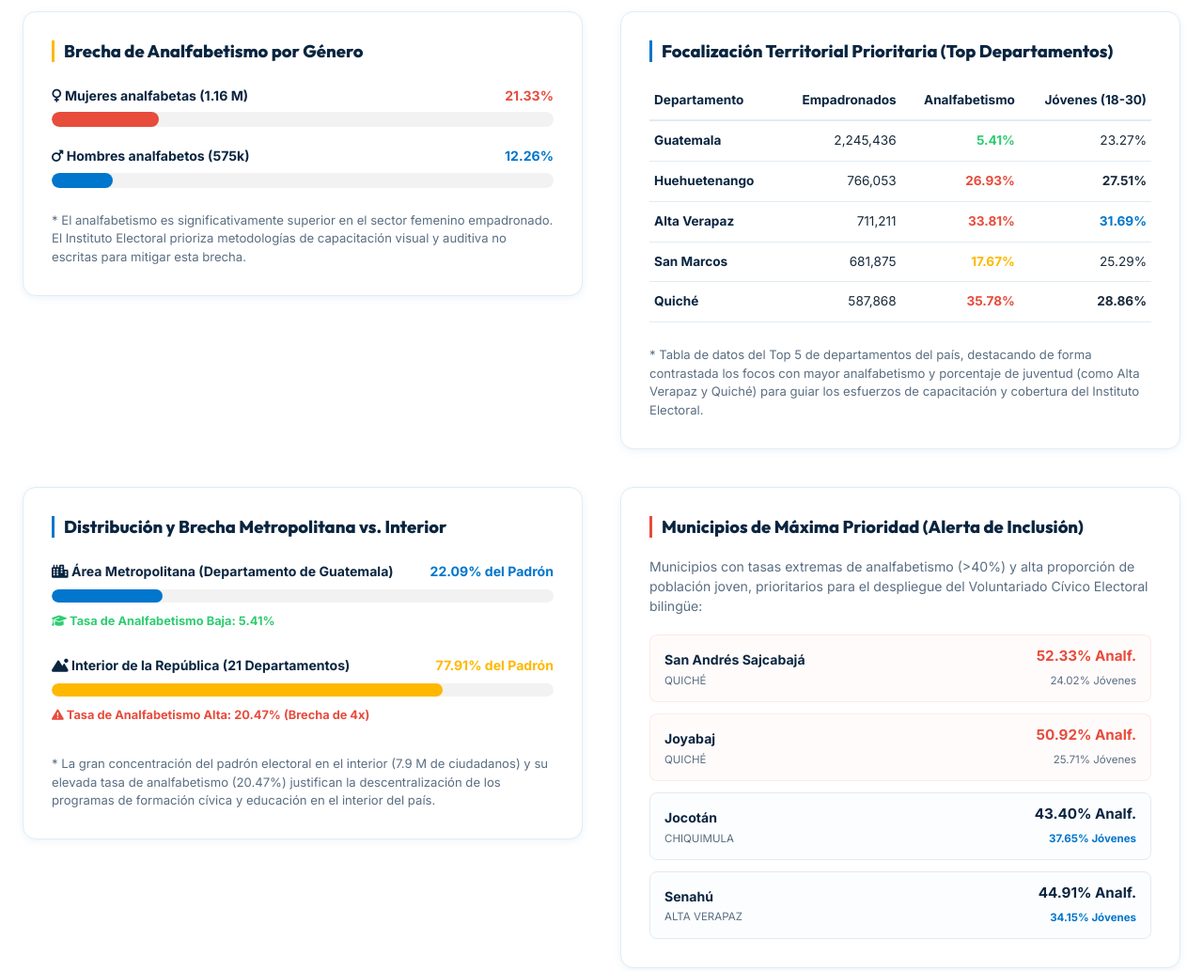
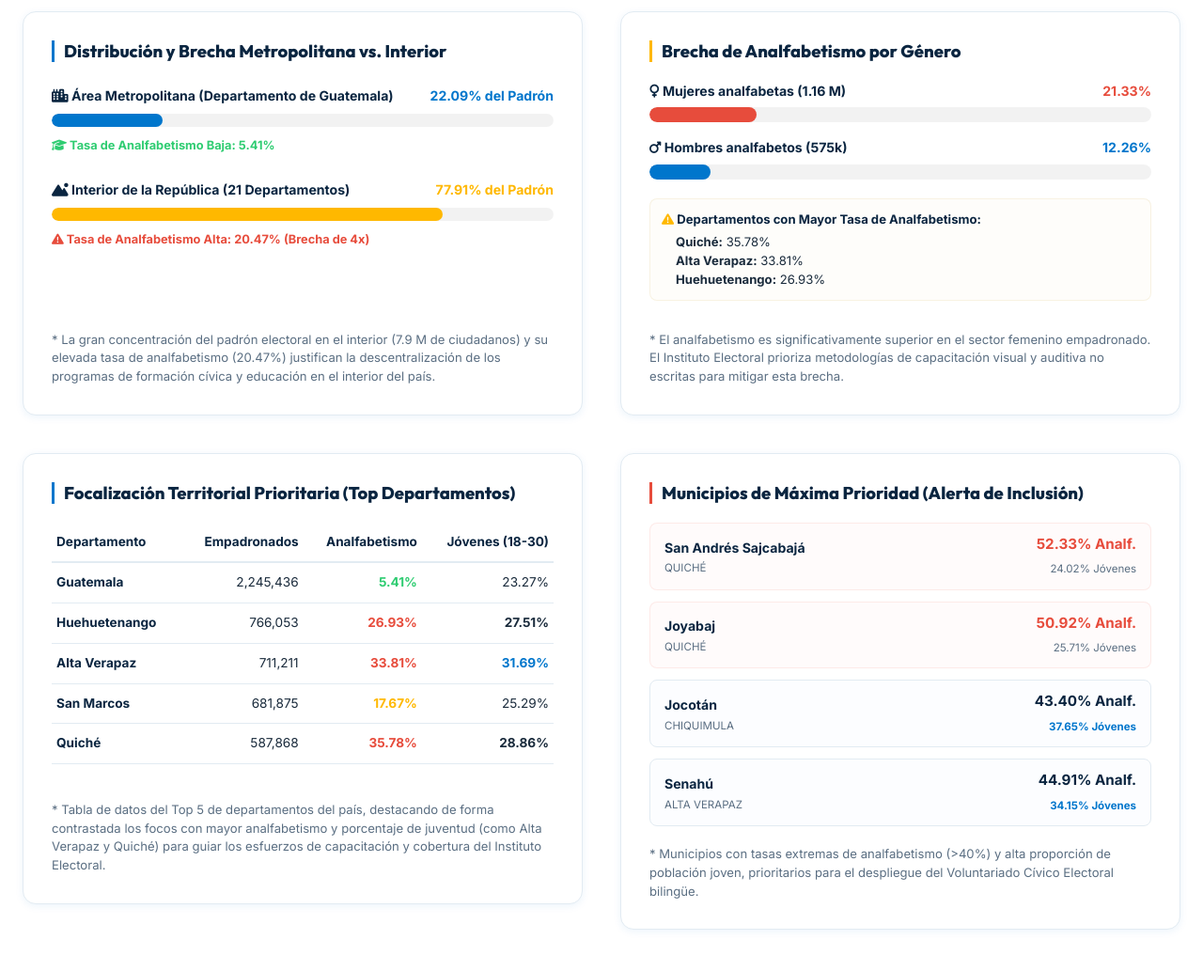
Before and after one commit to paolapaz202504/IEweb, a plain HTML site: page src/index.html in a window 1280 px wide. Shown: the part 2200-3233 px from the top of the page at 94% size. Drawn offline with Linux system fonts and the light colour scheme; no server answers.

Commit message:
Estadísticas Cívicas y Padrón Electoral was reorganized

```diff
--- a/src/index.html
+++ b/src/index.html
@@ -331,13 +331,52 @@
             </div>
 
             <!-- Gráficos Interactivos mediante CSS y Layout Flexbox/Grid -->
+            <!-- FILA 1: METROPOLITANA VS INTERIOR & BRECHA DE GÉNERO (ALTURAS UNIFICADAS A 430PX) -->
             <div style="display: grid; grid-template-columns: 1fr 1fr; gap: 40px; max-width: 1280px; margin: 40px auto 0; align-items: start;">
 
-                <!-- Gráfico 1: Tasa de Analfabetismo por Sexo -->
-                <div style="background: #FFFFFF; border: 1px solid var(--color-border); border-radius: var(--radius-md); padding: 30px; box-shadow: var(--shadow-sm);">
-                    <h3 style="color: var(--color-navy); font-size: 1.15rem; font-weight: 800; margin-bottom: 25px; border-left: 3px solid var(--color-gold, #b8860b); padding-left: 10px;">Brecha de Analfabetismo por Género</h3>
+                <!-- Subsección 1: Distribución y Brecha Metropolitana vs. Interior -->
+                <div style="background: #FFFFFF; border: 1px solid var(--color-border); border-radius: var(--radius-md); padding: 30px; box-shadow: var(--shadow-sm); min-height: 430px; display: flex; flex-direction: column; justify-content: space-between;">
+                    <div>
+                        <h3 style="color: var(--color-navy); font-size: 1.15rem; font-weight: 800; margin-bottom: 25px; border-left: 3px solid var(--color-primary); padding-left: 10px;">Distribución y Brecha Metropolitana vs. Interior</h3>
 
-                    <div style="display: flex; flex-direction: column; gap: 20px;">
+                        <div style="display: flex; flex-direction: column; gap: 24px;">
+                            <!-- Área Metropolitana -->
+                            <div>
+                                <div style="display: flex; justify-content: space-between; font-size: 0.88rem; margin-bottom: 8px; font-weight: 700;">
+                                    <span style="color: var(--color-navy);"><i class="fa-solid fa-city"></i> Área Metropolitana (Departamento de Guatemala)</span>
+                                    <span style="color: var(--color-primary);">22.09% del Padrón</span>
+                                </div>
+                                <div style="width: 100%; height: 14px; background: rgba(0,0,0,0.05); border-radius: 7px; overflow: hidden; margin-bottom: 6px;">
+                                    <div style="width: 22.09%; height: 100%; background: var(--color-primary); border-radius: 7px;"></div>
+                                </div>
+                                <span style="font-size: 0.8rem; color: #2ecc71; font-weight: 700;"><i class="fa-solid fa-graduation-cap"></i> Tasa de Analfabetismo Baja: 5.41%</span>
+                            </div>
+
+                            <!-- Interior de la República -->
+                            <div>
+                                <div style="display: flex; justify-content: space-between; font-size: 0.88rem; margin-bottom: 8px; font-weight: 700;">
+                                    <span style="color: var(--color-navy);"><i class="fa-solid fa-mountain-sun"></i> Interior de la República (21 Departamentos)</span>
+                                    <span style="color: var(--color-gold, #b8860b);">77.91% del Padrón</span>
+                                </div>
+                                <div style="width: 100%; height: 14px; background: rgba(0,0,0,0.05); border-radius: 7px; overflow: hidden; margin-bottom: 6px;">
+                                    <div style="width: 77.91%; height: 100%; background: var(--color-gold, #b8860b); border-radius: 7px;"></div>
+                                </div>
+                                <span style="font-size: 0.8rem; color: #e74c3c; font-weight: 700;"><i class="fa-solid fa-triangle-exclamation"></i> Tasa de Analfabetismo Alta: 20.47% (Brecha de 4x)</span>
+                            </div>
+                        </div>
+                    </div>
+
+                    <p style="color: var(--color-text-muted); font-size: 0.82rem; line-height: 1.5; margin-top: 20px; margin-bottom: 0;">
+                        * La gran concentración del padrón electoral en el interior (7.9 M de ciudadanos) y su elevada tasa de analfabetismo (20.47%) justifican la descentralización de los programas de formación cívica y educación en el interior del país.
+                    </p>
+                </div>
+
+                <!-- Subsección 2: Brecha de Analfabetismo por Género (Con información de Top 3 Departamentos de mayor analfabetismo y min-height 430px) -->
+                <div style="background: #FFFFFF; border: 1px solid var(--color-border); border-radius: var(--radius-md); padding: 30px; box-shadow: var(--shadow-sm); min-height: 430px; display: flex; flex-direction: column; justify-content: space-between;">
+                    <div>
+                        <h3 style="color: var(--color-navy); font-size: 1.15rem; font-weight: 800; margin-bottom: 20px; border-left: 3px solid var(--color-gold, #b8860b); padding-left: 10px;">Brecha de Analfabetismo por Género</h3>
+
+                        <div style="display: flex; flex-direction: column; gap: 16px;">
                             <div>
                                 <div style="display: flex; justify-content: space-between; font-size: 0.88rem; margin-bottom: 6px; font-weight: 700;">
                                     <span style="color: var(--color-navy);"><i class="fa-solid fa-venus"></i> Mujeres analfabetas (1.16 M)</span>
@@ -359,13 +398,30 @@
                             </div>
                         </div>
 
-                    <p style="color: var(--color-text-muted); font-size: 0.82rem; line-height: 1.5; margin-top: 25px;">
+                        <!-- Top 3 Departamentos de Mayor Analfabetismo -->
+                        <div style="margin-top: 20px; padding: 12px; background: rgba(184,134,11,0.02); border: 1px solid rgba(184,134,11,0.1); border-radius: var(--radius-sm); font-size: 0.82rem; line-height: 1.5;">
+                            <strong style="color: var(--color-navy); display: block; margin-bottom: 5px;"><i class="fa-solid fa-triangle-exclamation" style="color:var(--color-gold);"></i> Departamentos con Mayor Tasa de Analfabetismo:</strong>
+                            <ul style="margin: 0; padding-left: 15px; color: var(--color-text-main);">
+                                <li><strong>Quiché:</strong> 35.78%</li>
+                                <li><strong>Alta Verapaz:</strong> 33.81%</li>
+                                <li><strong>Huehuetenango:</strong> 26.93%</li>
+                            </ul>
+                        </div>
+                    </div>
+
+                    <p style="color: var(--color-text-muted); font-size: 0.82rem; line-height: 1.5; margin-top: 15px; margin-bottom: 0;">
                         * El analfabetismo es significativamente superior en el sector femenino empadronado. El Instituto Electoral prioriza metodologías de capacitación visual y auditiva no escritas para mitigar esta brecha.
                     </p>
                 </div>
 
-                <!-- Gráfico 2: Top Departamentos Priorizados con Mayor Densidad y Brechas -->
-                <div style="background: #FFFFFF; border: 1px solid var(--color-border); border-radius: var(--radius-md); padding: 30px; box-shadow: var(--shadow-sm);">
+            </div>
+
+            <!-- FILA 2: DEPARTAMENTOS Y MUNICIPIOS PRIORITARIOS (ALTURAS UNIFICADAS A 480PX) -->
+            <div style="display: grid; grid-template-columns: 1fr 1fr; gap: 40px; max-width: 1280px; margin: 40px auto 0; align-items: start;">
+
+                <!-- Subsección 3: Focalización Territorial Prioritaria (Top Departamentos) -->
+                <div style="background: #FFFFFF; border: 1px solid var(--color-border); border-radius: var(--radius-md); padding: 30px; box-shadow: var(--shadow-sm); min-height: 480px; display: flex; flex-direction: column; justify-content: space-between;">
+                    <div>
                         <h3 style="color: var(--color-navy); font-size: 1.15rem; font-weight: 800; margin-bottom: 20px; border-left: 3px solid var(--color-primary); padding-left: 10px;">Focalización Territorial Prioritaria (Top Departamentos)</h3>
 
                         <table style="width: 100%; border-collapse: collapse; font-size: 0.85rem; text-align: left;">
@@ -410,59 +466,17 @@
                                 </tr>
                             </tbody>
                         </table>
+                    </div>
 
-                    <p style="color: var(--color-text-muted); font-size: 0.82rem; line-height: 1.5; margin-top: 25px;">
+                    <p style="color: var(--color-text-muted); font-size: 0.82rem; line-height: 1.5; margin-top: 20px; margin-bottom: 0;">
                         * Tabla de datos del Top 5 de departamentos del país, destacando de forma contrastada los focos con mayor analfabetismo y porcentaje de juventud (como Alta Verapaz y Quiché) para guiar los esfuerzos de capacitación y cobertura del Instituto Electoral.
                     </p>
                 </div>
 
-            </div>
-
-            <!-- FILA 2: ANÁLISIS COMPLEMENTARIO (METROPOLITANA VS INTERIOR & MUNICIPIOS CRÍTICOS) -->
-            <div style="display: grid; grid-template-columns: 1fr 1fr; gap: 40px; max-width: 1280px; margin: 40px auto 0; align-items: start;">
-
-                <!-- Subsección 3: Brecha Metropolitana vs Interior -->
-                <div style="background: #FFFFFF; border: 1px solid var(--color-border); border-radius: var(--radius-md); padding: 30px; box-shadow: var(--shadow-sm);">
-                    <h3 style="color: var(--color-navy); font-size: 1.15rem; font-weight: 800; margin-bottom: 25px; border-left: 3px solid var(--color-primary); padding-left: 10px;">Distribución y Brecha Metropolitana vs. Interior</h3>
-
-                    <div style="display: flex; flex-direction: column; gap: 24px;">
-                        <!-- Área Metropolitana -->
+                <!-- Subsección 4: Municipios de Máxima Prioridad (Alerta de Inclusión) (La descripción debe ir debajo del listado y tener min-height 480px) -->
+                <div style="background: #FFFFFF; border: 1px solid var(--color-border); border-radius: var(--radius-md); padding: 30px; box-shadow: var(--shadow-sm); min-height: 480px; display: flex; flex-direction: column; justify-content: space-between;">
                     <div>
-                            <div style="display: flex; justify-content: space-between; font-size: 0.88rem; margin-bottom: 8px; font-weight: 700;">
-                                <span style="color: var(--color-navy);"><i class="fa-solid fa-city"></i> Área Metropolitana (Departamento de Guatemala)</span>
-                                <span style="color: var(--color-primary);">22.09% del Padrón</span>
-                            </div>
-                            <div style="width: 100%; height: 14px; background: rgba(0,0,0,0.05); border-radius: 7px; overflow: hidden; margin-bottom: 6px;">
-                                <div style="width: 22.09%; height: 100%; background: var(--color-primary); border-radius: 7px;"></div>
-                            </div>
-                            <span style="font-size: 0.8rem; color: #2ecc71; font-weight: 700;"><i class="fa-solid fa-graduation-cap"></i> Tasa de Analfabetismo Baja: 5.41%</span>
-                        </div>
-
-                        <!-- Interior de la República -->
-                        <div>
-                            <div style="display: flex; justify-content: space-between; font-size: 0.88rem; margin-bottom: 8px; font-weight: 700;">
-                                <span style="color: var(--color-navy);"><i class="fa-solid fa-mountain-sun"></i> Interior de la República (21 Departamentos)</span>
-                                <span style="color: var(--color-gold, #b8860b);">77.91% del Padrón</span>
-                            </div>
-                            <div style="width: 100%; height: 14px; background: rgba(0,0,0,0.05); border-radius: 7px; overflow: hidden; margin-bottom: 6px;">
-                                <div style="width: 77.91%; height: 100%; background: var(--color-gold, #b8860b); border-radius: 7px;"></div>
-                            </div>
-                            <span style="font-size: 0.8rem; color: #e74c3c; font-weight: 700;"><i class="fa-solid fa-triangle-exclamation"></i> Tasa de Analfabetismo Alta: 20.47% (Brecha de 4x)</span>
-                        </div>
-                    </div>
-
-                    <p style="color: var(--color-text-muted); font-size: 0.82rem; line-height: 1.5; margin-top: 30px;">
-                        * La gran concentración del padrón electoral en el interior (7.9 M de ciudadanos) y su elevada tasa de analfabetismo (20.47%) justifican la descentralización de los programas de formación cívica y educación en el interior del país.
-                    </p>
-                </div>
-
-                <!-- Subsección 4: Municipios de Máxima Prioridad (Alerta Cívica) -->
-                <div style="background: #FFFFFF; border: 1px solid var(--color-border); border-radius: var(--radius-md); padding: 30px; box-shadow: var(--shadow-sm);">
                         <h3 style="color: var(--color-navy); font-size: 1.15rem; font-weight: 800; margin-bottom: 20px; border-left: 3px solid #e74c3c; padding-left: 10px;">Municipios de Máxima Prioridad (Alerta de Inclusión)</h3>
-
-                    <p style="color: var(--color-text-muted); font-size: 0.88rem; line-height: 1.5; margin-bottom: 20px;">
-                        Municipios con tasas extremas de analfabetismo (>40%) y alta proporción de población joven, prioritarios para el despliegue del Voluntariado Cívico Electoral bilingüe:
-                    </p>
 
                         <div style="display: flex; flex-direction: column; gap: 12px;">
                             <!-- Municipio 1 -->
@@ -515,10 +529,10 @@
                     </div>
                     </div>
 
+                    <p style="color: var(--color-text-muted); font-size: 0.82rem; line-height: 1.5; margin-top: 20px; margin-bottom: 0;">
+                        * Municipios con tasas extremas de analfabetismo (&gt;40%) y alta proporción de población joven, prioritarios para el despliegue del Voluntariado Cívico Electoral bilingüe.
+                    </p>
                 </div>
-
-        </div>
-    </section>
 
         </div>
     </section>
```
Lines whose indentation alone changed are shown as unchanged.
